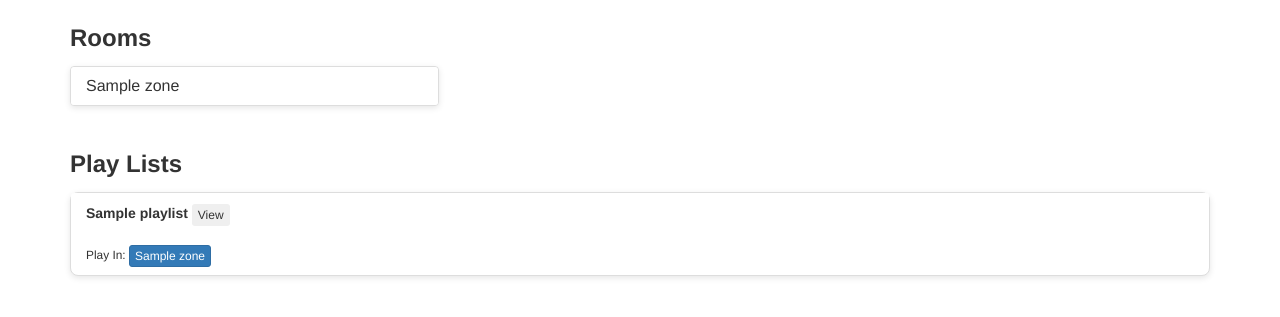
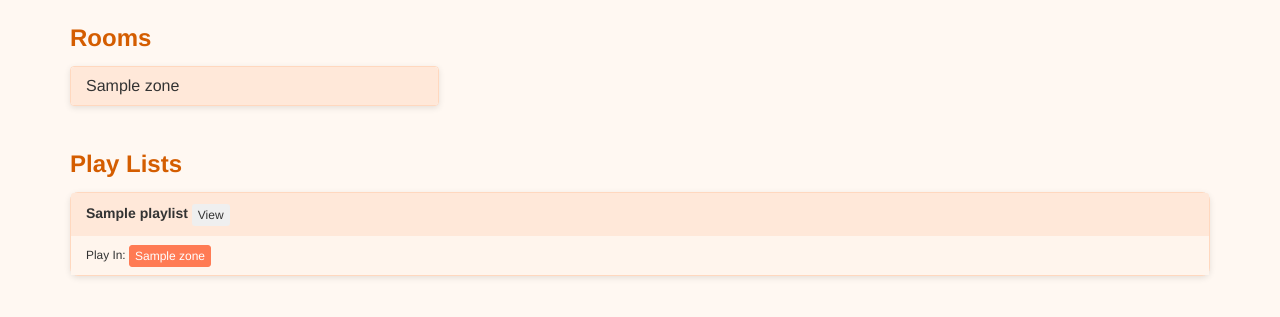
Before and after one commit to wjduenow/sonos-sleep, a Flask app: template templates/list_play_lists.html in a window 1280 px wide. Shown: the top 317 px of the page. Run offline with Flask 2, Linux system fonts and the light colour scheme; the template is opened without the code that fills it: most values are stand-ins (such as "Sample title", 1, 10 or a date in 2020); some libraries are stand-ins or nearby versions.

Commit message:
UX Updates color upgrade

```diff
--- a/templates/list_play_lists.html
+++ b/templates/list_play_lists.html
@@ -39,6 +39,35 @@
 
 .playlist-card{border-radius:8px;box-shadow:0 2px 6px rgba(0,0,0,.1);}
 .playlist-card .panel-heading{background:#ffffff;border:none;padding:10px 15px;}
+</style>
+
+<style>
+/* Warm color palette overrides */
+body{background:#fff8f2;}
+
+/* Card headings and bodies */
+.panel-heading{background:#ffe8d9 !important;}
+.panel-body{background:#fff5ed !important;}
+
+/* Buttons */
+.btn-primary{background-color:#ff7b54;border-color:#ff7b54;}
+.btn-primary:hover{background-color:#ff693a;border-color:#ff693a;}
+
+.btn-info{background-color:#ffb26b;border-color:#ffb26b;color:#fff;}
+.btn-info:hover{background-color:#ffa34f;border-color:#ffa34f;}
+
+.btn-success{background-color:#ff9b6a;border-color:#ff9b6a;}
+.btn-success:hover{background-color:#ff8650;border-color:#ff8650;}
+
+.btn-warning{background-color:#ffad60;border-color:#ffad60;}
+.btn-warning:hover{background-color:#ff9b42;border-color:#ff9b42;}
+
+/* Panel border */
+.panel-default{border-color:#ffd8bf;}
+
+.section-title{color:#d45d00;}
+
+#statusOverlay{background:rgba(255,135,90,.95);}
 </style>
 
 {% with messages = get_flashed_messages(with_categories=true) %}
```
